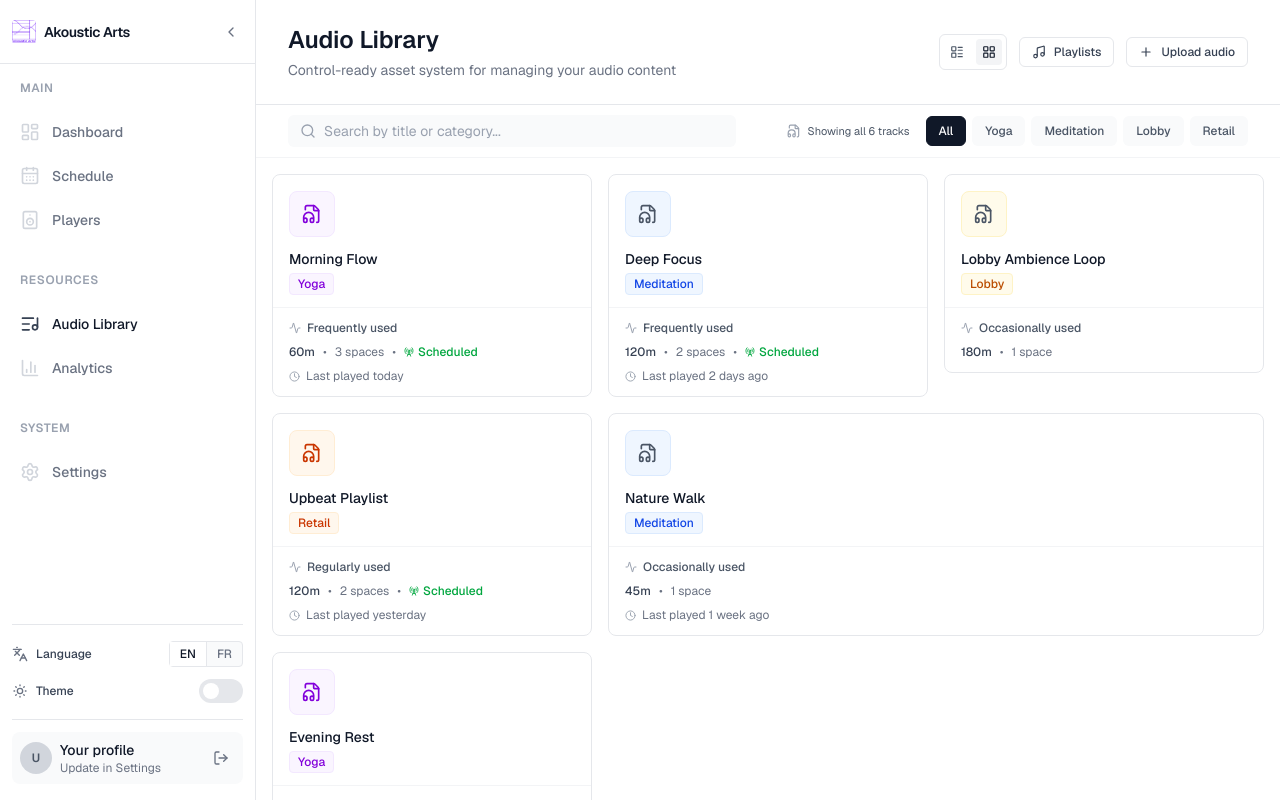
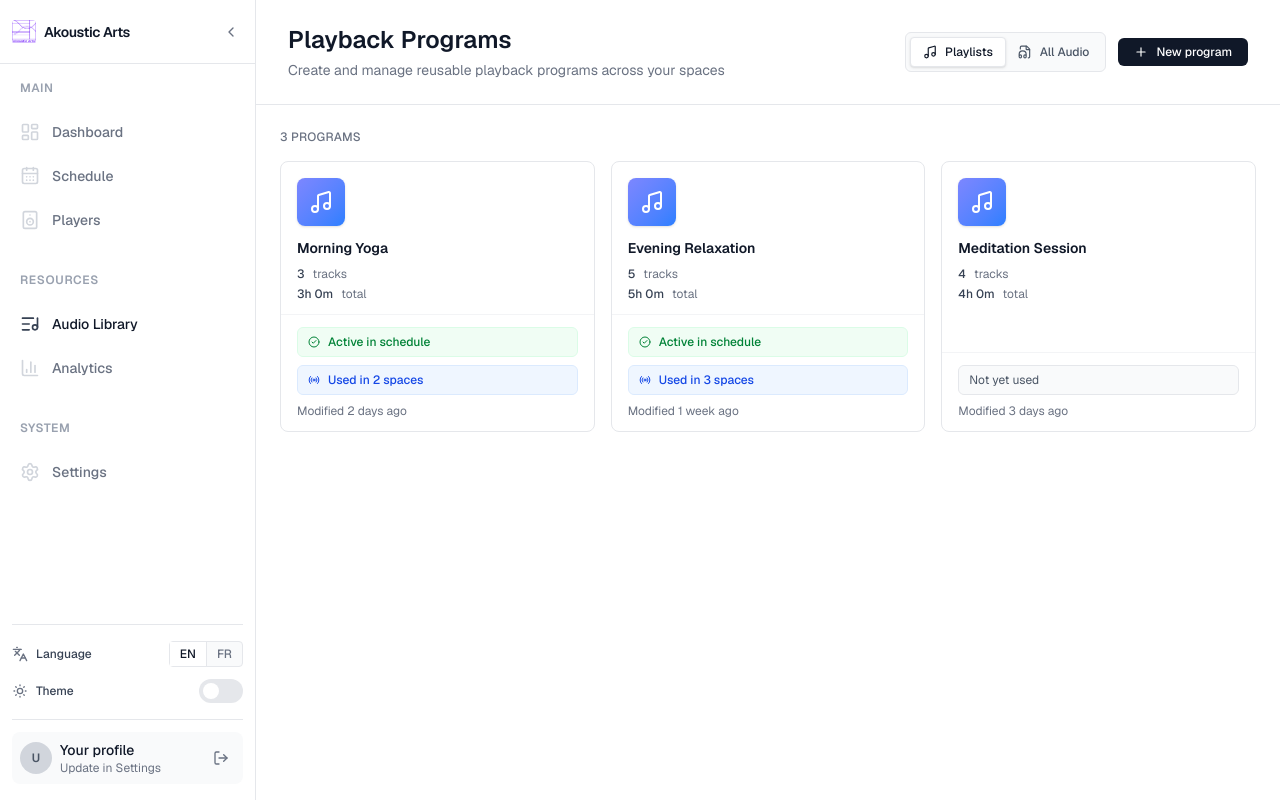
Before and after one commit to amamamou/AK, a Next.js app: page /library in a window 1280 px wide. Built offline with nearby package versions, Linux system fonts and the light colour scheme.

Commit message:
feat: redesign Audio Library as SaaS control system
Update Library with Playlists as primary view, tab-based nav, and enhanced PlaylistCard.

```diff
--- a/app/library/LibraryClient.tsx
+++ b/app/library/LibraryClient.tsx
@@ -3,7 +3,6 @@
 import React, { useMemo, useState } from "react";
 import { Search, Plus, FileAudio, Music } from "lucide-react";
 import { cn } from "../../utils/cn";
-import ViewToggle from "../players/components/ViewToggle";
 import AudioGrid from "./components/AudioGrid";
 import AudioList from "./components/AudioList";
 import UploadModal from "./components/UploadModal";
@@ -25,18 +24,49 @@ const library: AudioItem[] = [
   { id: "a6", title: "Evening Rest", duration: "90m", durationMinutes: 90, category: "Yoga", usageCount: 14, spacesCount: 2, lastPlayed: "3 days ago", isScheduled: true, color: "indigo" },
 ];
 
+// Mock sample playlists - playback programs
+const samplePlaylists: Playlist[] = [
+  {
+    id: "p1",
+    title: "Morning Yoga",
+    trackCount: 3,
+    totalDuration: "180m",
+    usedInSchedule: true,
+    spacesCount: 2,
+    lastModified: "2 days ago",
+  },
+  {
+    id: "p2",
+    title: "Evening Relaxation",
+    trackCount: 5,
+    totalDuration: "300m",
+    usedInSchedule: true,
+    spacesCount: 3,
+    lastModified: "1 week ago",
+  },
+  {
+    id: "p3",
+    title: "Meditation Session",
+    trackCount: 4,
+    totalDuration: "240m",
+    usedInSchedule: false,
+    spacesCount: 0,
+    lastModified: "3 days ago",
+  },
+];
 
 export default function LibraryClient() {
   const [query, setQuery] = useState("");
   const [activeCategory, setActiveCategory] = useState<string>("All");
-  const [view, setView] = useState<"list" | "grid" | "playlists">("grid");
+  const [audioView, setAudioView] = useState<"list" | "grid">("grid");
+  const [view, setView] = useState<"playlists" | "audio">("playlists");
   const [uploadOpen, setUploadOpen] = useState(false);
   const [playlistModalOpen, setPlaylistModalOpen] = useState(false);
   const [addToPlaylistOpen, setAddToPlaylistOpen] = useState(false);
   const [selectedAudioForPlaylist, setSelectedAudioForPlaylist] = useState<AudioItem | null>(null);
   const [deleteOpen, setDeleteOpen] = useState(false);
   const [selectedAudioForDelete, setSelectedAudioForDelete] = useState<AudioItem | null>(null);
-  const [playlists, setPlaylists] = useState<Playlist[]>([]);
+  const [playlists, setPlaylists] = useState<Playlist[]>(samplePlaylists);
 
   const filteredLibrary = useMemo(() => {
     const normalizedQuery = query.trim().toLowerCase();
@@ -81,62 +111,85 @@ export default function LibraryClient() {
 
   return (
     <div className="flex-1 flex flex-col overflow-hidden bg-white">
-      {/* Header, matching Players style */}
-      <div className="bg-white">
+      {/* Header */}
       <div className="sticky top-0 z-10 bg-white border-b border-gray-200">
         <div className="px-8 py-6">
           <div className="flex items-center justify-between">
             <div>
-                <h1 className="text-2xl font-semibold text-gray-900">Audio Library</h1>
+              <h1 className="text-2xl font-semibold text-gray-900">
+                {view === "playlists" ? "Playback Programs" : "Audio Library"}
+              </h1>
               <p className="mt-1 text-sm text-gray-500">
-                  Control-ready asset system for managing your audio content
+                {view === "playlists"
+                  ? "Create and manage reusable playback programs across your spaces"
+                  : "Manage and organize your audio content"}
               </p>
             </div>
 
             <div className="flex items-center gap-3 shrink-0">
-                <ViewToggle view={view === "playlists" ? "grid" : view} onChange={(v) => setView(v)} />
+              {/* View toggle tabs */}
+              <div className="inline-flex rounded-md border border-gray-200 bg-gray-50 p-1">
+                <button
+                  onClick={() => setView("playlists")}
+                  className={cn(
+                    "px-3 py-1.5 rounded text-xs font-medium transition-colors",
+                    view === "playlists"
+                      ? "bg-white text-gray-900 shadow-sm border border-gray-200"
+                      : "text-gray-600 hover:text-gray-900"
+                  )}
+                >
+                  <span className="flex items-center gap-2">
+                    <Music size={14} />
+                    Playlists
+                  </span>
+                </button>
+                <button
+                  onClick={() => setView("audio")}
+                  className={cn(
+                    "px-3 py-1.5 rounded text-xs font-medium transition-colors",
+                    view === "audio"
+                      ? "bg-white text-gray-900 shadow-sm border border-gray-200"
+                      : "text-gray-600 hover:text-gray-900"
+                  )}
+                >
+                  <span className="flex items-center gap-2">
+                    <FileAudio size={14} />
+                    All Audio
+                  </span>
+                </button>
+              </div>
 
               <button
                 type="button"
-                  onClick={() => setPlaylistModalOpen(true)}
-                  className="hidden sm:inline-flex items-center gap-2 rounded-md border border-gray-200 bg-white px-3 py-1.5 text-xs font-medium text-gray-700 hover:bg-gray-50 cursor-pointer"
-                >
-                  <Music size={14} />
-                  <span>Playlists</span>
-                </button>
-
-                <button
-                  type="button"
-                  onClick={() => setUploadOpen(true)}
-                  className="inline-flex items-center gap-2 rounded-md border border-gray-200 bg-white px-3 py-1.5 text-xs font-medium text-gray-700 hover:bg-gray-50 cursor-pointer"
+                onClick={() => view === "playlists" ? setPlaylistModalOpen(true) : setUploadOpen(true)}
+                className="inline-flex items-center gap-2 rounded-md bg-gray-900 text-white px-4 py-1.5 text-xs font-medium hover:bg-gray-800 transition-colors cursor-pointer"
               >
                 <Plus size={14} />
-                  <span>Upload audio</span>
+                <span>{view === "playlists" ? "New program" : "Upload"}</span>
               </button>
             </div>
           </div>
         </div>
       </div>
-      </div>
 
-      {/* Toolbar, mirroring Players toolbar pattern */}
+      {/* Toolbar - only show for audio view */}
+      {view === "audio" && (
         <div className="border-b border-gray-100 bg-white">
-        <div className="px-4 sm:px-6 lg:px-8 py-2.5 flex flex-col gap-2.5 md:flex-row md:items-center md:justify-between">
-          {/* Left: Search */}
-          <div className="flex flex-col gap-1.5 min-w-0 flex-1">
-            <div className="relative w-full max-w-md" role="search">
+          <div className="px-4 sm:px-6 lg:px-8 py-3 flex flex-col gap-2.5 md:flex-row md:items-center md:justify-between">
+            {/* Search */}
+            <div className="flex-1 min-w-0 max-w-md">
+              <div className="relative w-full" role="search">
                 <Search
                   className="pointer-events-none absolute left-3 top-1/2 -translate-y-1/2 text-gray-400"
                   size={16}
                 />
                 <input
-                aria-label="Search library"
+                  aria-label="Search audio"
                   value={query}
                   onChange={(e) => setQuery(e.target.value)}
                   placeholder="Search by title or category..."
-                className="w-full pl-9 pr-8 py-1.5 text-sm rounded-md bg-gray-50 text-gray-900 placeholder:text-gray-400 focus:outline-none"
+                  className="w-full pl-9 pr-8 py-1.5 text-sm rounded-md bg-gray-50 text-gray-900 placeholder:text-gray-400 focus:outline-none focus:ring-2 focus:ring-gray-200"
                 />
-
                 {query && (
                   <button
                     type="button"
@@ -150,70 +203,85 @@ export default function LibraryClient() {
               </div>
             </div>
 
-          {/* Right: Count + Categories */}
-          <div className="flex items-center gap-3 md:gap-4 justify-between md:justify-end overflow-x-auto">
-            <div className="flex items-center gap-1.5 text-[11px] text-gray-600 flex-shrink-0">
-              <FileAudio size={14} className="text-gray-400" />
-              {totalCount === 0 ? (
-                <span>No tracks</span>
-              ) : showingAll ? (
-                <span>
-                  Showing all {totalCount} {totalCount === 1 ? "track" : "tracks"}
-                </span>
-              ) : (
-                <span>
-                  Showing {filteredCount} of {totalCount} tracks
-                </span>
-              )}
-            </div>
-
-            <div className="flex items-center gap-1.5 flex-shrink-0">
+            {/* Filters and view options */}
+            <div className="flex items-center gap-3 flex-wrap">
+              {/* Category filters */}
+              <div className="flex items-center gap-1 flex-wrap">
                 {categories.map((cat) => (
                   <button
                     key={cat}
                     type="button"
                     onClick={() => setActiveCategory(cat)}
                     className={cn(
-                    "px-3 py-1.5 rounded-md text-xs font-medium border whitespace-nowrap transition-colors",
+                      "px-2.5 py-1 rounded-md text-xs font-medium border transition-colors whitespace-nowrap",
                       activeCategory === cat
                         ? "bg-gray-900 text-white border-gray-900"
-                      : "bg-gray-50 text-gray-600 border-transparent hover:bg-gray-100",
+                        : "bg-gray-50 text-gray-600 border-gray-200 hover:bg-gray-100"
                     )}
                   >
                     {cat}
                   </button>
                 ))}
               </div>
+
+              {/* Grid/List toggle */}
+              <div className="inline-flex rounded-md border border-gray-200 bg-gray-50 p-1">
+                <button
+                  onClick={() => setAudioView("grid")}
+                  className={cn(
+                    "px-2 py-1 rounded text-xs transition-colors",
+                    audioView === "grid"
+                      ? "bg-white text-gray-900 shadow-sm"
+                      : "text-gray-600 hover:text-gray-900"
+                  )}
+                  title="Grid view"
+                >
+                  ⊞
+                </button>
+                <button
+                  onClick={() => setAudioView("list")}
+                  className={cn(
+                    "px-2 py-1 rounded text-xs transition-colors",
+                    audioView === "list"
+                      ? "bg-white text-gray-900 shadow-sm"
+                      : "text-gray-600 hover:text-gray-900"
+                  )}
+                  title="List view"
+                >
+                  ≡
+                </button>
               </div>
             </div>
           </div>
-
-      {/* Content area */}
-      <div className="flex-1 overflow-auto">
-        <div className="px-4 py-4">
+        </div>
+      )}
+      <div className="flex-1 overflow-auto bg-white">
+        <div className="px-6 py-6">
           {view === "playlists" ? (
             playlists.length === 0 ? (
               <div className="flex flex-col items-center justify-center py-16">
-                <div className="text-center space-y-4">
-                  <div className="inline-flex items-center justify-center w-12 h-12 rounded-lg bg-gray-100">
-                    <Music size={24} className="text-gray-400" />
+                <div className="text-center space-y-4 max-w-sm">
+                  <div className="inline-flex items-center justify-center w-14 h-14 rounded-lg bg-gray-100">
+                    <Music size={28} className="text-gray-400" />
                   </div>
-                  <h2 className="text-sm font-semibold text-gray-900">
-                    No playlists created yet
-                  </h2>
-                  <p className="text-xs text-gray-500 max-w-sm">
-                    Create your first playlist to organize and group audio content together.
+                  <h2 className="text-lg font-semibold text-gray-900">No playback programs yet</h2>
+                  <p className="text-sm text-gray-600">
+                    Create your first playback program to organize and reuse audio content across multiple spaces.
                   </p>
                   <button
                     onClick={() => setPlaylistModalOpen(true)}
-                    className="inline-flex items-center gap-2 rounded-md bg-gray-900 text-white px-4 py-2 text-xs font-medium hover:bg-gray-800 transition-colors mt-2"
+                    className="inline-flex items-center gap-2 rounded-md bg-gray-900 text-white px-5 py-2.5 text-sm font-medium hover:bg-gray-800 transition-colors mt-4"
                   >
-                    <Plus size={14} />
-                    Create Playlist
+                    <Plus size={16} />
+                    Create playback program
                   </button>
                 </div>
               </div>
             ) : (
+              <div className="space-y-4">
+                <div className="text-xs text-gray-500 font-medium uppercase tracking-wide">
+                  {playlists.length} {playlists.length === 1 ? "program" : "programs"}
+                </div>
                 <div className="grid grid-cols-1 md:grid-cols-2 lg:grid-cols-3 gap-4">
                   {playlists.map((playlist) => (
                     <PlaylistCard
@@ -227,31 +295,32 @@ export default function LibraryClient() {
                     />
                   ))}
                 </div>
+              </div>
             )
           ) : filteredLibrary.length === 0 ? (
             <div className="flex flex-col items-center justify-center py-16">
-              <div className="text-center space-y-4">
-                <div className="inline-flex items-center justify-center w-12 h-12 rounded-lg bg-gray-100">
-                  <FileAudio size={24} className="text-gray-400" />
+              <div className="text-center space-y-4 max-w-sm">
+                <div className="inline-flex items-center justify-center w-14 h-14 rounded-lg bg-gray-100">
+                  <FileAudio size={28} className="text-gray-400" />
                 </div>
-                <h2 className="text-sm font-semibold text-gray-900">
-                  No audio matches your filters
-                </h2>
-                <p className="text-xs text-gray-500 max-w-sm">
-                  Try adjusting your search or category filters, or upload new content to your library.
+                <h2 className="text-lg font-semibold text-gray-900">No audio found</h2>
+                <p className="text-sm text-gray-600">
+                  {query || activeCategory !== "All"
+                    ? "Try adjusting your search or filters"
+                    : "Upload audio files to build your library"}
                 </p>
-                {activeCategory === "All" && query === "" && (
-                  <div className="pt-2 space-y-1.5 text-left">
-                    <div className="text-xs font-semibold text-gray-600 uppercase tracking-wide">Quick suggestions:</div>
-                    <ul className="text-xs text-gray-600 space-y-1">
-                      <li>• Upload a new audio file</li>
-                      <li>• Or reuse an existing track</li>
-                    </ul>
-                  </div>
+                {!query && activeCategory === "All" && (
+                  <button
+                    onClick={() => setUploadOpen(true)}
+                    className="inline-flex items-center gap-2 rounded-md bg-gray-900 text-white px-5 py-2.5 text-sm font-medium hover:bg-gray-800 transition-colors mt-4"
+                  >
+                    <Plus size={16} />
+                    Upload audio
+                  </button>
                 )}
               </div>
             </div>
-          ) : view === "grid" ? (
+          ) : audioView === "grid" ? (
             <AudioGrid items={filteredLibrary} onAudioAction={handleAudioAction} />
           ) : (
             <AudioList items={filteredLibrary} onAudioAction={handleAudioAction} />
--- a/app/library/components/PlaylistCard.tsx
+++ b/app/library/components/PlaylistCard.tsx
@@ -1,7 +1,7 @@
 "use client";
 
 import React, { useState } from "react";
-import { Music, MoreVertical, Play, Trash2, Edit2 } from "lucide-react";
+import { Music, MoreVertical, Play, Trash2, Edit2, CheckCircle2, Radio } from "lucide-react";
 import { cn } from "@/utils/cn";
 import type { Playlist } from "./PlaylistModal";
 
@@ -18,16 +18,17 @@ export default function PlaylistCard({
 }) {
   const [menuOpen, setMenuOpen] = useState(false);
 
-  const totalDuration = playlist.tracks.reduce((sum, track) => sum + track.durationMinutes, 0);
-  const hours = Math.floor(totalDuration / 60);
-  const minutes = totalDuration % 60;
+  // Calculate duration
+  const totalDurationMinutes = parseInt(playlist.totalDuration) || 0;
+  const hours = Math.floor(totalDurationMinutes / 60);
+  const minutes = totalDurationMinutes % 60;
   const durationStr = hours > 0 ? `${hours}h ${minutes}m` : `${minutes}m`;
 
   return (
-    <div className="group relative rounded-lg border border-gray-200 bg-white hover:shadow-md hover:border-gray-300 transition-all duration-150 cursor-pointer overflow-hidden">
-      {/* Cover area */}
+    <div className="group relative rounded-lg border border-gray-200 bg-white hover:shadow-md hover:border-gray-300 transition-all duration-150 cursor-pointer overflow-hidden flex flex-col h-full">
+      {/* Top section: Icon + Actions */}
       <div className="p-4 pb-3 flex items-start justify-between">
-        <div className="w-12 h-12 rounded-lg bg-gradient-to-br from-purple-400 to-blue-500 flex items-center justify-center flex-shrink-0">
+        <div className="w-12 h-12 rounded-lg bg-gradient-to-br from-indigo-400 to-blue-500 flex items-center justify-center flex-shrink-0 shadow-sm">
           <Music size={24} className="text-white" />
         </div>
         <div className="relative">
@@ -37,6 +38,7 @@ export default function PlaylistCard({
               setMenuOpen(!menuOpen);
             }}
             className="text-gray-400 hover:text-gray-700 opacity-0 group-hover:opacity-100 transition-opacity p-1.5 hover:bg-gray-100 rounded"
+            aria-label="Playlist actions"
           >
             <MoreVertical size={16} />
           </button>
@@ -44,14 +46,14 @@ export default function PlaylistCard({
           {menuOpen && (
             <div
               onClick={(e) => e.stopPropagation()}
-              className="absolute right-0 z-50 mt-2 w-48 overflow-hidden rounded-md border border-gray-200 bg-white shadow-lg"
+              className="absolute right-0 z-50 mt-2 w-44 overflow-hidden rounded-md border border-gray-200 bg-white shadow-lg"
             >
               <button
                 onClick={() => {
                   setMenuOpen(false);
                   onPlay?.(playlist.id);
                 }}
-                className="w-full text-left px-4 py-2 text-sm text-gray-700 hover:bg-gray-50 transition-colors flex items-center gap-2"
+                className="w-full text-left px-3 py-2 text-sm text-gray-700 hover:bg-gray-50 transition-colors flex items-center gap-2"
               >
                 <Play size={14} />
                 Play
@@ -61,10 +63,10 @@ export default function PlaylistCard({
                   setMenuOpen(false);
                   onEdit?.(playlist.id);
                 }}
-                className="w-full text-left px-4 py-2 text-sm text-gray-700 hover:bg-gray-50 transition-colors flex items-center gap-2"
+                className="w-full text-left px-3 py-2 text-sm text-gray-700 hover:bg-gray-50 transition-colors flex items-center gap-2"
               >
                 <Edit2 size={14} />
-                Edit
+                Edit program
               </button>
               <div className="h-px bg-gray-100" />
               <button
@@ -72,7 +74,7 @@ export default function PlaylistCard({
                   setMenuOpen(false);
                   onDelete?.(playlist.id);
                 }}
-                className="w-full text-left px-4 py-2 text-sm text-red-600 hover:bg-red-50 transition-colors flex items-center gap-2"
+                className="w-full text-left px-3 py-2 text-sm text-red-600 hover:bg-red-50 transition-colors flex items-center gap-2"
               >
                 <Trash2 size={14} />
                 Delete
@@ -82,25 +84,59 @@ export default function PlaylistCard({
         </div>
       </div>
 
-      {/* Info section */}
-      <div className="px-4 pb-3">
+      {/* Title and metadata */}
+      <div className="px-4 pb-3 flex-1">
         <h3 className="text-sm font-semibold text-gray-900 truncate" title={playlist.title}>
           {playlist.title}
         </h3>
-        {playlist.description && (
-          <p className="text-xs text-gray-500 line-clamp-2 mt-1">{playlist.description}</p>
-        )}
+        <div className="mt-2 text-xs text-gray-600 space-y-1">
+          <div className="flex items-center gap-2">
+            <span className="font-medium text-gray-700">{playlist.trackCount}</span>
+            <span className="text-gray-500">{playlist.trackCount === 1 ? "track" : "tracks"}</span>
+          </div>
+          <div className="flex items-center gap-2">
+            <span className="font-medium text-gray-700">{durationStr}</span>
+            <span className="text-gray-500">total</span>
+          </div>
+        </div>
       </div>
 
       {/* Divider */}
       <div className="border-t border-gray-100" />
 
-      {/* Footer */}
-      <div className="px-4 py-3 flex items-center justify-between text-xs text-gray-500">
-        <span className="font-medium">
-          {playlist.trackCount} {playlist.trackCount === 1 ? "track" : "tracks"}
-        </span>
-        <span>{durationStr}</span>
+      {/* Usage indicators */}
+      <div className="px-4 py-3 space-y-2">
+        {/* Active in schedule indicator */}
+        {playlist.usedInSchedule && (
+          <div className="flex items-center gap-2 text-xs text-green-700 bg-green-50 px-2.5 py-1.5 rounded-md border border-green-100">
+            <CheckCircle2 size={12} className="flex-shrink-0" />
+            <span className="font-medium">Active in schedule</span>
+          </div>
+        )}
+
+        {/* Spaces using this playlist */}
+        {playlist.spacesCount > 0 && (
+          <div className="flex items-center gap-2 text-xs text-blue-700 bg-blue-50 px-2.5 py-1.5 rounded-md border border-blue-100">
+            <Radio size={12} className="flex-shrink-0" />
+            <span className="font-medium">
+              Used in {playlist.spacesCount} {playlist.spacesCount === 1 ? "space" : "spaces"}
+            </span>
+          </div>
+        )}
+
+        {/* Unused indicator */}
+        {!playlist.usedInSchedule && playlist.spacesCount === 0 && (
+          <div className="text-xs text-gray-600 px-2.5 py-1.5 rounded-md border border-gray-200 bg-gray-50">
+            Not yet used
+          </div>
+        )}
+
+        {/* Last modified */}
+        {playlist.lastModified && (
+          <div className="text-xs text-gray-500">
+            Modified {playlist.lastModified}
+          </div>
+        )}
       </div>
     </div>
   );
```
Lines whose indentation alone changed are shown as unchanged.
